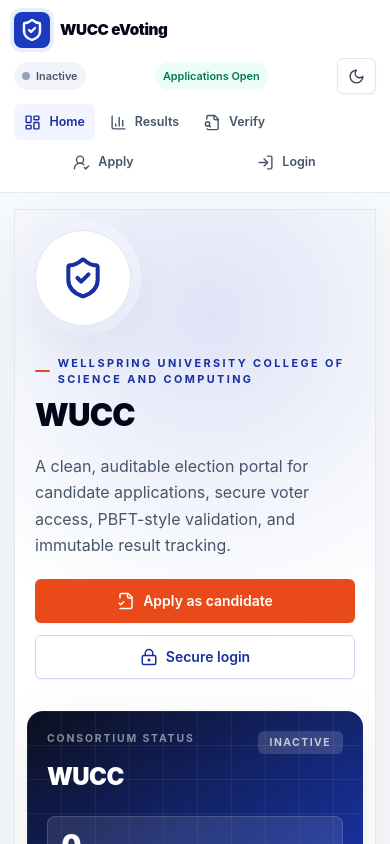
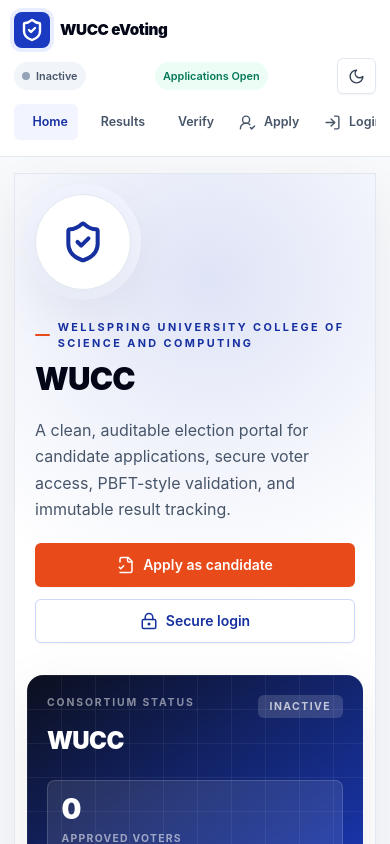
Before and after one commit to Codex1123/wucc-evoting-system, a React (Vite) app: page / in a window 390 px wide. Shown: the top 844 px of the page. Built offline with nearby package versions, Linux system fonts and the light colour scheme; no server answers.

Commit message:
Fix mobile nav and admin table horizontal scrolling

```diff
--- a/src/components/Navbar.jsx
+++ b/src/components/Navbar.jsx
@@ -26,9 +26,9 @@ export default function Navbar({ election, theme, onToggleTheme }) {
   const applicationsOpen = ['inactive', 'standby'].includes(electionStatus) && election?.candidate_applications_open !== false;
   return (
     <header className="sticky top-0 z-30 w-full max-w-full overflow-hidden border-b border-slate-200 bg-white/90 backdrop-blur dark:border-slate-800 dark:bg-slate-950/90">
-      <div className="navbar-shell mx-auto flex w-full max-w-7xl flex-wrap items-center justify-between gap-3 overflow-hidden px-4 py-3 lg:px-6">
+      <div className="navbar-shell mx-auto flex w-full max-w-7xl flex-wrap items-center justify-between gap-3 overflow-hidden px-4 py-3 lg:flex-nowrap lg:px-6">
         <Link className="navbar-logo min-w-0 shrink-0" to="/"><Logo /></Link>
-        <nav className="navbar-nav flex min-w-0 flex-1 max-w-full flex-wrap items-center gap-1 overflow-hidden lg:flex-none" aria-label="Primary navigation">
+        <nav className="navbar-nav flex min-w-0 max-w-full flex-1 items-center gap-1 overflow-x-auto overflow-y-hidden whitespace-nowrap pb-1 [-ms-overflow-style:none] [scrollbar-width:none] [&::-webkit-scrollbar]:hidden lg:max-w-none lg:flex-none lg:overflow-visible lg:whitespace-normal" aria-label="Primary navigation">
           {!profile && <NavLink className={navClass} to="/"><LayoutDashboard size={17} />Home</NavLink>}
           {admin && <NavLink className={navClass} to="/dashboard"><LayoutDashboard size={17} />Dashboard</NavLink>}
           {voterNav && <NavLink className={navClass} to="/dashboard"><LayoutDashboard size={17} />Dashboard</NavLink>}
--- a/src/pages/Admin.jsx
+++ b/src/pages/Admin.jsx
@@ -668,6 +668,7 @@ export default function Admin({ data }) {
               </p>
             )}
           </div>
+          <p className="mt-2 text-xs font-medium text-slate-500 dark:text-slate-400 sm:hidden">Swipe horizontally to view all voter columns.</p>
         </div>
         )}
 
@@ -805,6 +806,7 @@ export default function Admin({ data }) {
               </tbody>
             </table>
           </div>
+          <p className="mt-2 text-xs font-medium text-slate-500 dark:text-slate-400 sm:hidden">Swipe horizontally to view all candidate columns.</p>
         </div>
       </div>
 
@@ -841,8 +843,8 @@ export default function Admin({ data }) {
                 </select>
               </label>
             </div>
-            <div className="table-wrap min-h-0 max-w-full overflow-x-auto overflow-y-auto rounded-lg border border-slate-200 pb-2 dark:border-slate-800">
-              <table className="table min-w-[980px]">
+            <div className="table-wrap min-h-0 w-full max-w-full overflow-x-auto overflow-y-auto rounded-lg border border-slate-200 pb-2 dark:border-slate-800">
+              <table className="table min-w-[900px]">
                 <thead><tr><th>Name</th><th>Matric</th><th>Department</th><th>Level</th><th>Email</th><th>Status</th><th className="text-right">Actions</th></tr></thead>
                 <tbody>
                   {filteredVoters.length === 0 && <tr><td colSpan={7}><div className="py-8 text-center text-sm text-slate-500">No voters match these filters.</div></td></tr>}
@@ -918,7 +920,7 @@ export default function Admin({ data }) {
                 </select>
               </label>
             </div>
-            <div className="table-wrap min-h-0 max-w-full overflow-x-auto overflow-y-auto rounded-lg border border-slate-200 pb-2 dark:border-slate-800">
+            <div className="table-wrap min-h-0 w-full max-w-full overflow-x-auto overflow-y-auto rounded-lg border border-slate-200 pb-2 dark:border-slate-800">
               <table className="table min-w-[1180px]">
                 <thead><tr><th>Name</th><th>Position</th><th>Department</th><th>Level</th><th>CGPA</th><th>Status</th><th>Submitted</th><th>Source</th><th className="text-right">Actions</th></tr></thead>
                 <tbody>
--- a/src/styles.css
+++ b/src/styles.css
@@ -80,7 +80,17 @@ button, input, select, textarea {
   }
 
   .table-wrap {
-    @apply w-full max-w-full overflow-x-auto rounded-lg border border-slate-200 dark:border-slate-800;
+    @apply w-full max-w-full overflow-x-auto overflow-y-hidden rounded-lg border border-slate-200 dark:border-slate-800;
+    scrollbar-gutter: stable both-edges;
+  }
+
+  .table-wrap::-webkit-scrollbar {
+    height: 8px;
+  }
+
+  .table-wrap::-webkit-scrollbar-thumb {
+    background-color: rgba(100, 116, 139, 0.6);
+    border-radius: 9999px;
   }
 
   .table {
@@ -434,8 +444,9 @@ button, input, select, textarea {
       order: 3;
       width: 100%;
       max-width: 100%;
-      flex-wrap: wrap;
-      overflow: hidden;
+      flex-wrap: nowrap;
+      overflow-x: auto;
+      overflow-y: hidden;
     }
 
     .navbar-nav a {
@@ -563,9 +574,9 @@ button, input, select, textarea {
     }
 
     .navbar-nav .mobile-auth-link {
-      flex: 1 1 calc(50% - 0.25rem);
+      flex: 0 0 auto;
       justify-content: center;
-      min-width: 0;
+      min-width: max-content;
     }
 
     main.mx-auto {
```
